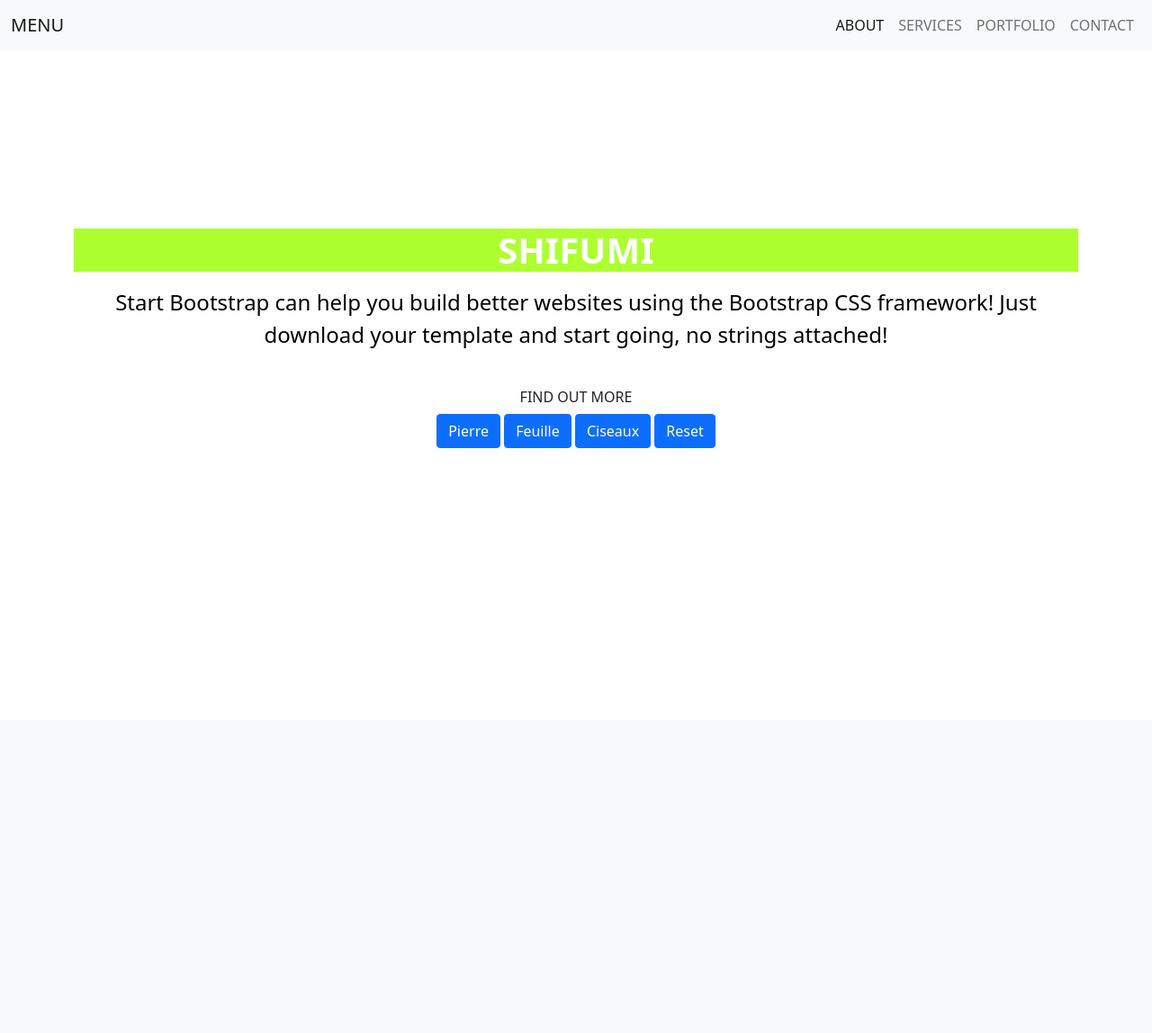
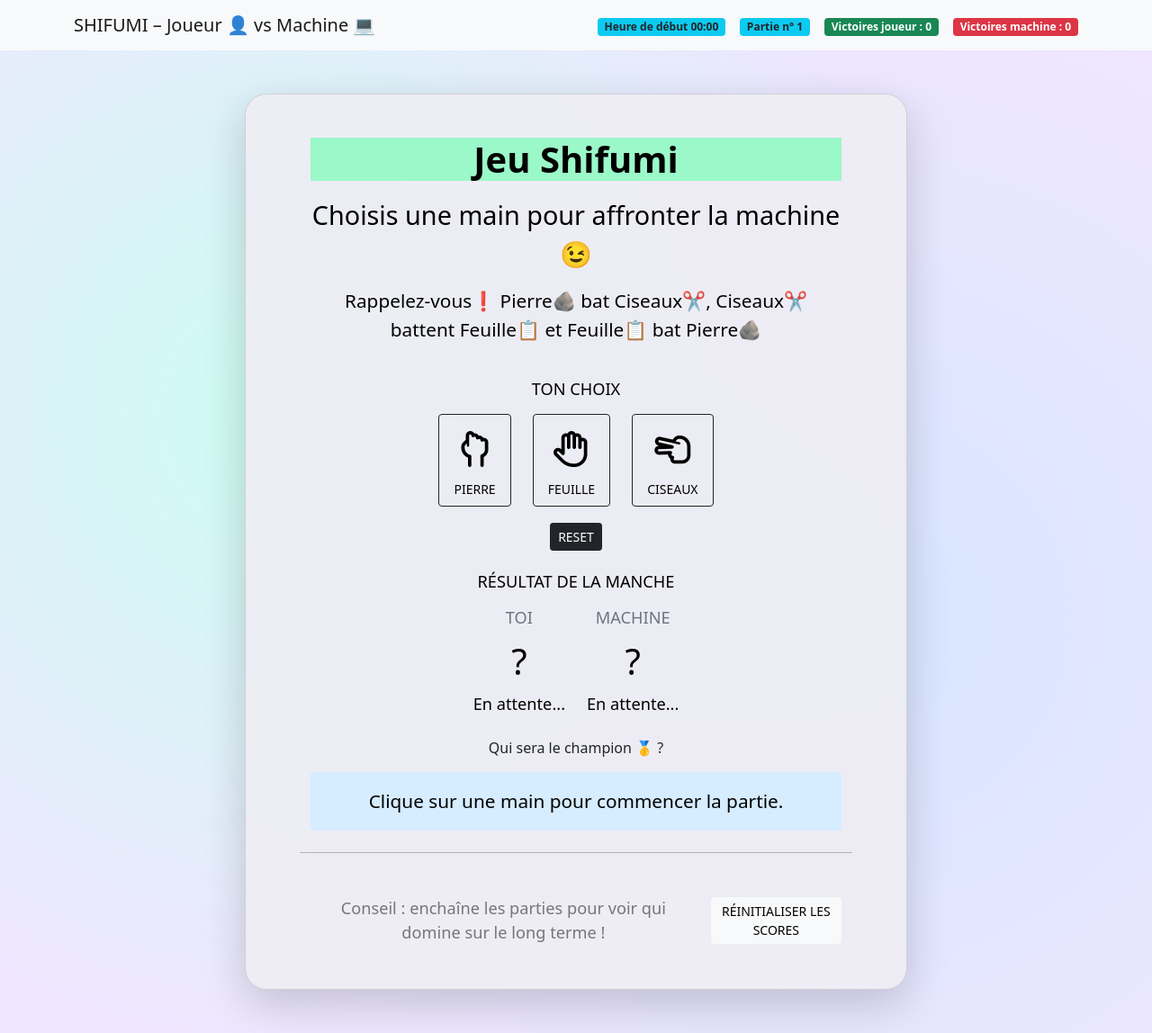
Before and after one commit to HdEX29/shifumi, a PHP site: page /index.html in a window 1280 px wide. Shown: the whole page at 90% size. Before the commit the page ends 498 px from the top, so only its background shows below. Run offline with PHP 8.4, Linux system fonts and the light colour scheme.

Commit message:
Page HTML et CSS

```diff
--- a/index.html
+++ b/index.html
@@ -3,59 +3,215 @@
 
 <head>
     <meta charset="UTF-8">
+    <title>Shifumi</title>
     <meta name="viewport" content="width=device-width, initial-scale=1.0">
     <link href="https://cdn.jsdelivr.net/npm/bootstrap@5.0.2/dist/css/bootstrap.min.css" rel="stylesheet"
         integrity="sha384-EVSTQN3/azprG1Anm3QDgpJLIm9Nao0Yz1ztcQTwFspd3yD65VohhpuuCOmLASjC" crossorigin="anonymous">
     <link rel="stylesheet" href="style.css">
-
+<link rel="stylesheet" href="https://cdnjs.cloudflare.com/ajax/libs/font-awesome/6.5.1/css/all.min.css">
 </head>
 
+<style>
+    body {
+         min-height: 100vh;
+   background:
+  radial-gradient(circle at 25% 40%, rgba(200,255,241,0.9), transparent 60%),
+  radial-gradient(circle at 75% 60%, rgba(212,230,255,0.9), transparent 60%),
+  #f0e6ff;
+
+}
+
+ .game-card {
+      background: rgba(239, 237, 243, 0.897);
+      backdrop-filter: blur(8px);
+      border-radius: 1.5rem;
+    }
+    .hand-icon {
+      font-size: 2.5rem;
+      color: #000 ;
+      }
+.game-container {
+    width: 100%;
+    display: flex;
+    flex-direction: column;
+    align-items: center;
+    text-align: center;
+}
+
+.choice-buttons {
+    display: flex;
+    flex-wrap: wrap;
+    justify-content: center;
+    gap: 1.5rem;
+    width: 100%;
+}
+.choice-buttons span {
+    color: #000;
+}
+
+.result-block {
+    text-align: center;
+    display: flex;
+    flex-direction: column;
+    align-items: center;
+    gap: 1rem;
+}
+
+.message-block {
+    text-align: center;
+    width: 100%;
+    margin-top: 1rem;
+
+}
+#message {
+    color: #000 !important;
+    background-color: #d6ecff;
+    border-color: transparent;
+}
+.small.text-white-50{
+    color: #000;
+    opacity: 1 ;
+}
+</style>
+
 <body>
-    <nav class="navbar navbar-expand-lg navbar-light bg-light">
-        <div class="container-fluid">
-            <a class="navbar-brand" href="#">MENU </a>
+
+    <nav class="navbar navbar-expand-lg navbar-light bg-light bg-opacity-75">
+        <div class="container">
+            <a class="navbar-brand" href="#">SHIFUMI –    Joueur 👤  vs Machine 💻 </a>
             <button class="navbar-toggler" type="button" data-bs-toggle="collapse"
                 data-bs-target="#navbarSupportedContent" aria-controls="navbarSupportedContent" aria-expanded="false"
                 aria-label="Toggle navigation">
                 <span class="navbar-toggler-icon"></span>
             </button>
-            <div class="collapse navbar-collapse" id="navbarSupportedContent">
-                <ul class="navbar-nav ms-auto">
+            <div class="collapse navbar-collapse justify-content-end" id="navbarStats">
+                <ul class="navbar-nav align-items-lg-center gap-lg-3">
+                    <ul class="navbar-nav align-items-lg-center gap-lg-3">
                         <li class="nav-item">
-                        <a class="nav-link active" aria-current="page" href="#">ABOUT</a>
+                            <span class="badge bg-info text-dark">
+                                Heure de début<span id="round-number"> 00:00</span>
+                            </span>
                         </li>
                         <li class="nav-item">
-                        <a class="nav-link" href="#">SERVICES</a>
+                            <span class="badge bg-info text-dark">
+                                Partie n° <span id="round-number">1</span>
+                            </span>
                         </li>
                         <li class="nav-item">
-                        <a class="nav-link -toggle" href="#" aria-expanded="false">
-                            PORTFOLIO
-                        </a>
+                            <span class="badge bg-success">
+                                Victoires joueur : <span id="player-wins">0</span>
+                            </span>
+                        </li>
                         <li class="nav-item">
-                        <a class="nav-link" href="#">CONTACT</a>
+                            <span class="badge bg-danger">
+                                Victoires machine : <span id="computer-wins">0</span>
+                            </span>
                         </li>
                     </ul>
-
             </div>
         </div>
     </nav>
 
+
+    <main class="container my-5">
+        <div class="row justify-content-center">
+            <div class="col-lg-8">
+                <div class="card game-card shadow-lg text-light">
+                    <div class="card-body p-4 p-md-5 game-container">
+
                         <section class="hero">
                             <div class="container">
-            <h1 class="fw-bold">SHIFUMI</h1>
-            <p class="mt-3">Start Bootstrap can help you build better websites using the Bootstrap CSS framework! Just
-                download your template and start going, no strings attached!</p>
-            <a href="#" class="btn btn-start mt-3 a">FIND OUT MORE</a>
-            <main class="h-100 w-50 align-center flex-col-justify-around butt">
-                <form action="#" method="post">
-                    <input class="btn btn-primary" type="submit" value="Pierre" name="value">
-                    <input class="btn btn-primary" type="submit" value="Feuille" name="value">
-                    <input class="btn btn-primary" type="submit" value="Ciseaux" name="value">
-                    <input class="btn btn-primary" type="submit" value="Reset" name="value">
-                </form>
-            </main>
-        </div>
-    </section>
+                                <h1 class="fw-bold">Jeu Shifumi</h1>
+                                <p class="mt-3">Choisis une main pour affronter la machine 😉 </p>
+                               <p1 class="mt-3">Rappelez-vous❗ Pierre🪨 bat Ciseaux✂, Ciseaux✂ battent Feuille📋 et Feuille📋 bat Pierre🪨</p>
+                        <div class="row g-4">
 
 
+             <div class="game-center">
+<h5 class="text-uppercase small fw-semibold mb-3 mt-4">Ton choix</h5>
+
+<div class="choice-buttons">
+
+    <button class="btn btn-outline-dark d-flex flex-column align-items-center px-3 py-2"
+            type="submit" name="value" value="Pierre">
+        <span class="hand-icon mb-1">
+            <i class="fa-regular fa-hand-back-fist"></i>
+        </span>
+        <span class="small text-uppercase fw-semibold">Pierre</span>
+    </button>
+
+
+    <button class="btn btn-outline-dark d-flex flex-column align-items-center px-3 py-2"
+            type="submit" name="value" value="Feuille">
+        <span class="hand-icon mb-1">
+            <i class="fa-regular fa-hand"></i>
+        </span>
+        <span class="small text-uppercase fw-semibold">Feuille</span>
+    </button>
+
+
+    <button class="btn btn-outline-dark d-flex flex-column align-items-center px-3 py-2"
+            type="submit" name="value" value="Ciseaux">
+        <span class="hand-icon mb-1">
+            <i class="fa-regular fa-hand-scissors"></i>
+        </span>
+        <span class="small text-uppercase fw-semibold">Ciseaux</span>
+    </button>
+</div>
+
+<div class="text-center mt-3">
+    <button class="btn btn-dark btn-sm text-uppercase fw-semibold"
+            type="submit" name="value" value="Reset">
+        Reset
+    </button>
+</div>
+
+
+<h5 class="text-uppercase small fw-semibold mb-3 mt-4">Résultat de la manche</h5>
+
+<div class="result-block">
+    <div class="d-flex gap-4 justify-content-center">
+        <div>
+            <div class="small text-uppercase text-muted mb-1">Toi</div>
+            <div id="player-hand-icon" class="hand-icon mb-1">?</div>
+            <div id="player-hand-text" class="small">En attente...</div>
+        </div>
+
+        <div>
+            <div class="small text-uppercase text-muted mb-1">Machine</div>
+            <div id="computer-hand-icon" class="hand-icon mb-1">?</div>
+            <div id="computer-hand-text" class="small">En attente...</div>
+        </div>
+    </div>
+</div>
+<a href="#" class="btn btn-start mt-3 a">Qui sera le champion 🥇 ? </a>
+
+<div id="message" class="alert alert-info mt-2 mb-0 message-block">
+    Clique sur une main pour commencer la partie.
+</div>
+
+</div>
+
+            <hr class="my-4">
+
+
+            <div class="d-flex flex-column flex-md-row justify-content-between align-items-md-center gap-3">
+              <span class="small text-black-50">
+                Conseil : enchaîne les parties pour voir qui domine sur le long terme !
+              </span>
+              <button id="reset-btn" class="btn btn-light btn-sm text-uppercase fw-semibold">
+                Réinitialiser les scores
+              </button>
+            </div>
+
+          </div>
+        </div>
+      </div>
+    </div>
+  </main>
+  </body>
+
+
+  <script src="https://cdn.jsdelivr.net/npm/bootstrap@5.3.3/dist/js/bootstrap.bundle.min.js"></script>
+
 </html>
--- a/style.css
+++ b/style.css
@@ -1,49 +1,46 @@
 .navar {
-    background-color: aliceblue;
+    background-color: #85e3f8 ;
+}
+
+.body {
+     min-height: 100vh;
+     background:
+        radial-gradient(circle at 25% 40%, rgba(200,255,241,0.9), transparent 60%),
+        radial-gradient(circle at 75% 60%, rgba(212,230,255,0.9), transparent 60%),
+        #f0e6ff;
 }
 
 .hero {
-
-    height: 80vh;
-    color: white;
+    color: black;
     text-align: center;
     display: flex;
     justify-content: center;
     align-items: center;
 }
 
-.butt {
-    display: auto;
-    ;
-}
-
 h1 {
-    background-color: greenyellow;
-    text-align: auto;
+    background-color: rgb(155, 248, 200);
     display: block;
     font-size: 2.5em;
-    margin-top: 0em;
-    margin-inline-start: 0px;
-    margin-inline-end: 0px;
     font-weight: bold;
-    unicode-bidi: isolate;
 }
 
 p {
-    font-size: 1.5em;
+    font-size: 1.8em;
     color: black;
+     text-align: center;
 }
 
-.a {
-    background-color: white;
+p1 {
+    font-size: 1.3em;
+    color: black;
+     text-align: center;
 }
 
-.h-100 {
-    height: 100vh;
-}
-
-.w-50 {
-    width: 50vw;
+.h-100 { height: 100vh; }
+.w-50 { width: 50vw; }
+.text-white-50 {
+    color: rgba(255, 255, 255, .5)
 }
 
 .align-center {
@@ -56,3 +53,62 @@ p {
     flex-direction: column;
     justify-content: space-around;
 }
+
+.game-card {
+    background: rgba(239, 237, 243, 0.897);
+    backdrop-filter: blur(8px);
+    border-radius: 1.5rem;
+}
+
+.hand-icon {
+    font-size: 2.5rem;
+    color: #000;
+}
+
+
+.game-container {
+    width: 100%;
+    display: flex;
+    flex-direction: column;
+    align-items: center;
+    text-align: center;
+}
+
+
+.choice-buttons {
+    display: flex;
+    justify-content: center;
+    gap: 1.5rem;
+    width: 100%;
+}
+
+.choice-buttons span {
+    color: #000;
+}
+
+.result-block {
+    text-align: center;
+    display: flex;
+    flex-direction: column;
+    align-items: center;
+    gap: 1rem;
+}
+
+
+.message-block {
+    text-align: center;
+    width: 100%;
+    margin-top: 1rem;
+
+}
+
+#message {
+    color: #000 !important;
+    background-color: #d6ecff;
+    border-color: transparent;
+}
+
+.small.text-white-50{
+    color: #000;
+    opacity: 1 ;
+}
```
Lines whose indentation alone changed are shown as unchanged.
